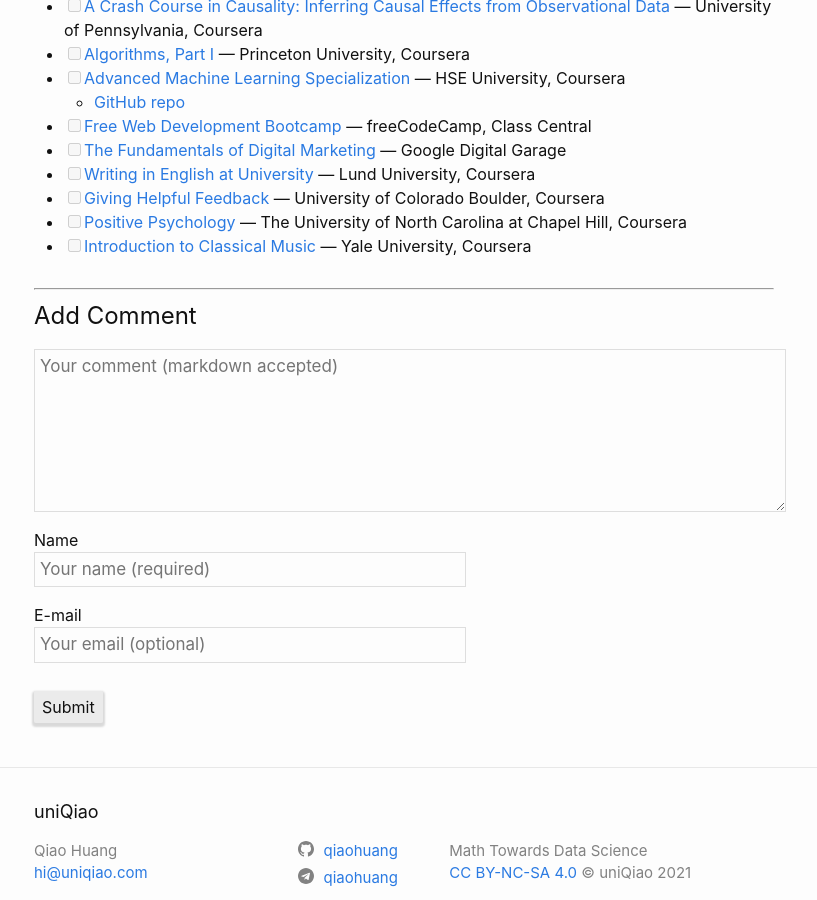
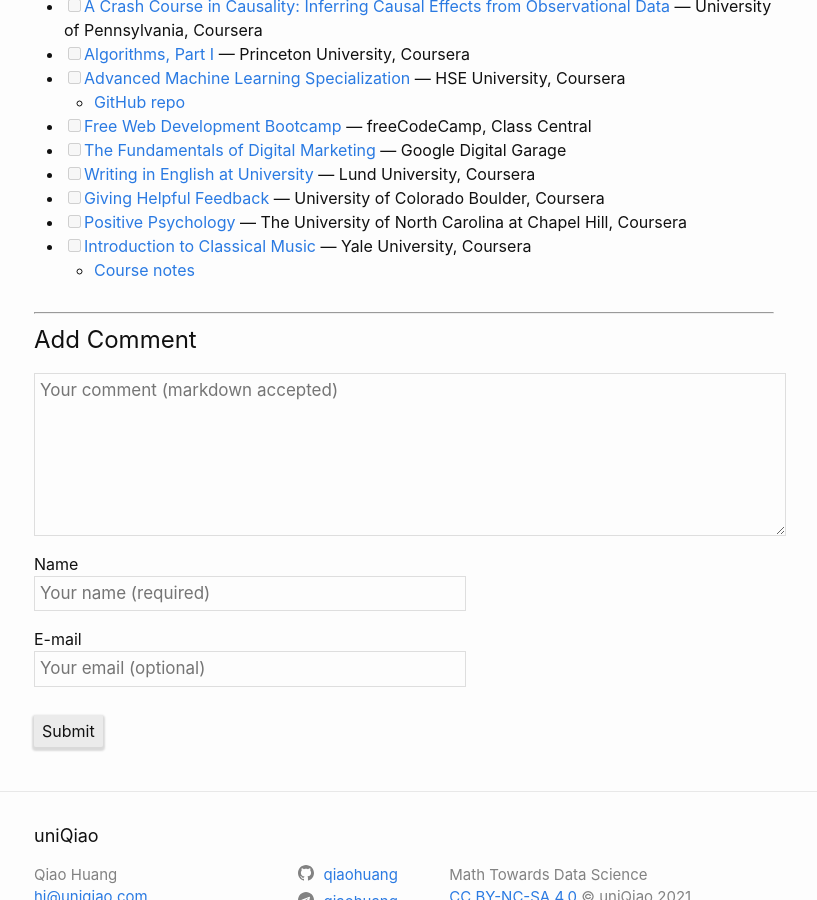
Before and after one commit to qiaohuang/qiaohuang.github.io, a Jekyll site: the page built from projects/_posts/2020-10-20-my-certificates.markdown, in a window 1280 px wide and 900 px high, scrolled down 1691 px. Shown: the whole window, without its empty margins (236-1053 px from the left). Built offline with Jekyll 4.4.1, drawn with Linux system fonts in a browser that asks for light colours; nearby versions of some CDN libraries.

Commit message:
Add course notes

```diff
--- a/projects/_posts/2020-10-20-my-certificates.markdown
+++ b/projects/_posts/2020-10-20-my-certificates.markdown
@@ -76,3 +76,4 @@
 - [ ] [Giving Helpful Feedback](https://www.coursera.org/learn/feedback) — University of Colorado Boulder, Coursera
 - [ ] [Positive Psychology](https://www.coursera.org/learn/positive-psychology) — The University of North Carolina at Chapel Hill, Coursera
 - [ ] [Introduction to Classical Music](https://www.coursera.org/learn/introclassicalmusic) — Yale University, Coursera
+  - [Course notes](https://www.uniqiao.com/notes/Arts/classical-music)
```
